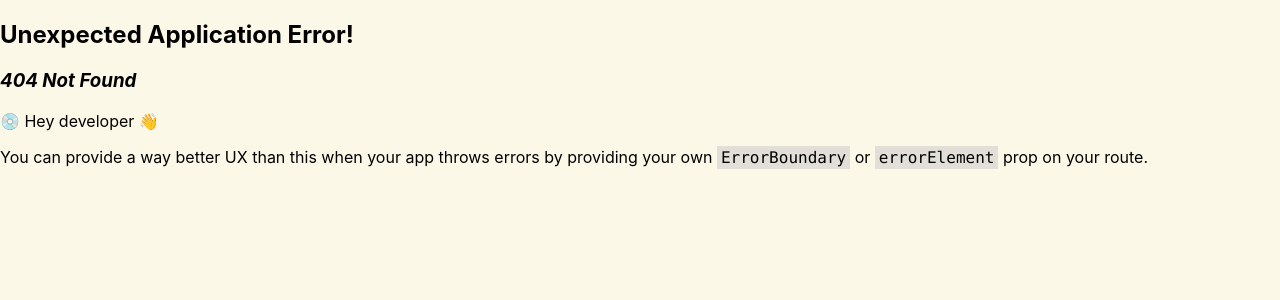
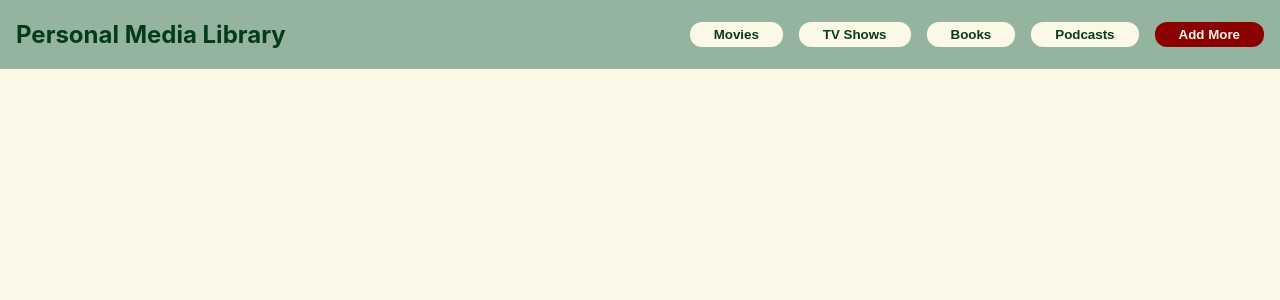
Before and after one commit to adelossantos06/Personal-Media-Library, a React (Create React App) app: page /addForm in a window 1280 px wide. Before the commit this address had no page. Shown: the top 300 px of the page. Built offline with nearby package versions, Linux system fonts and the light colour scheme.

Commit message:
add route to form

```diff
--- a/src/AddForm.js
+++ b/src/AddForm.js
@@ -1,9 +1,10 @@
 import React from 'react'
+import NavBar from './NavBar'
 
 function AddForm() {
     return (
         <div>
-
+            <NavBar />
         </div>
     )
 }
--- a/src/NavBar.js
+++ b/src/NavBar.js
@@ -28,7 +28,7 @@ function NavBar() {
                     </NavLink>
                 </li>
                 <li>
-                    <NavLink to="/addButton">
+                    <NavLink to="/addForm">
                         <button className='addButton'>Add More</button>
                     </NavLink>
                 </li>
```
Also changed, not shown: src/index.js (+5 -4 lines).
